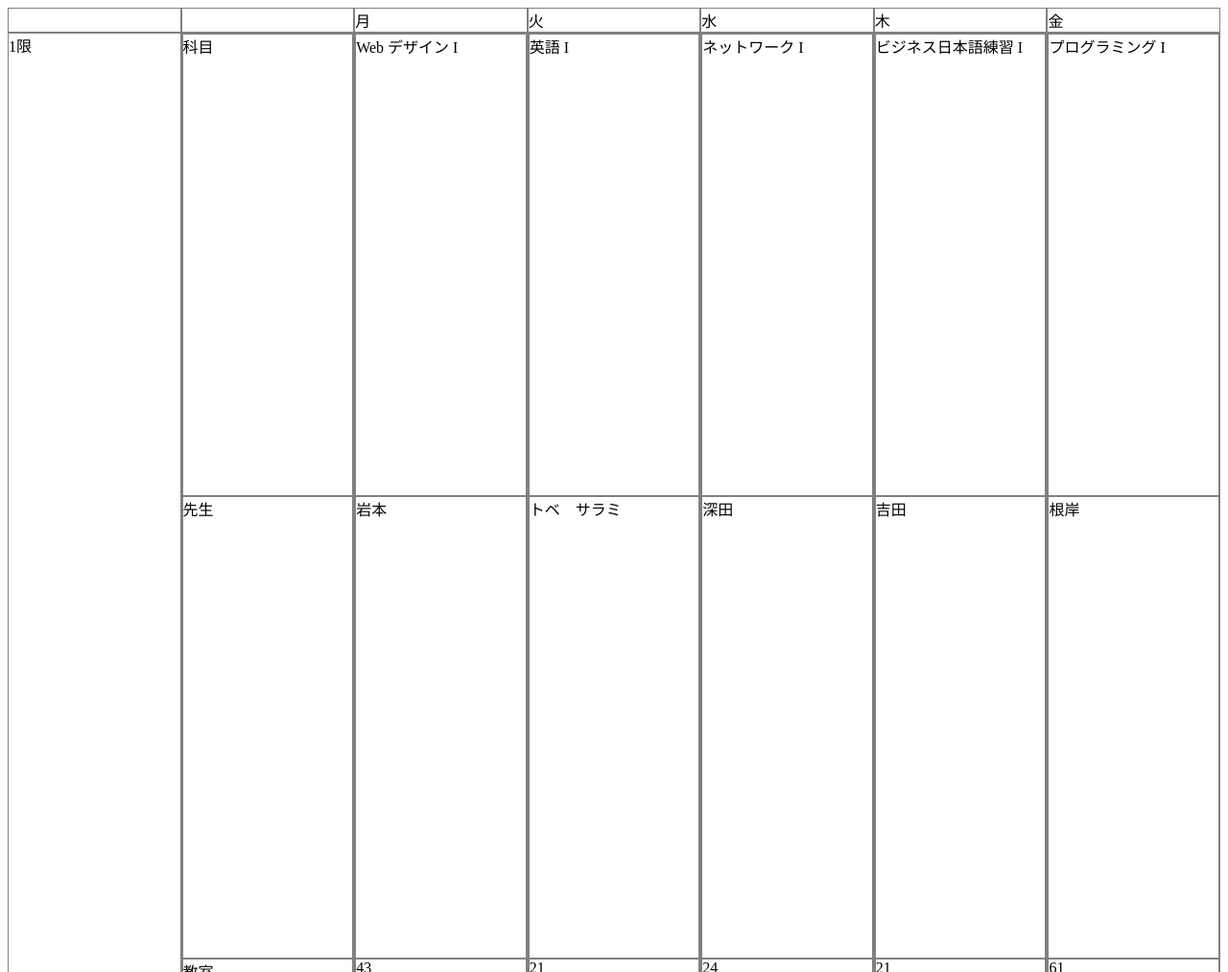
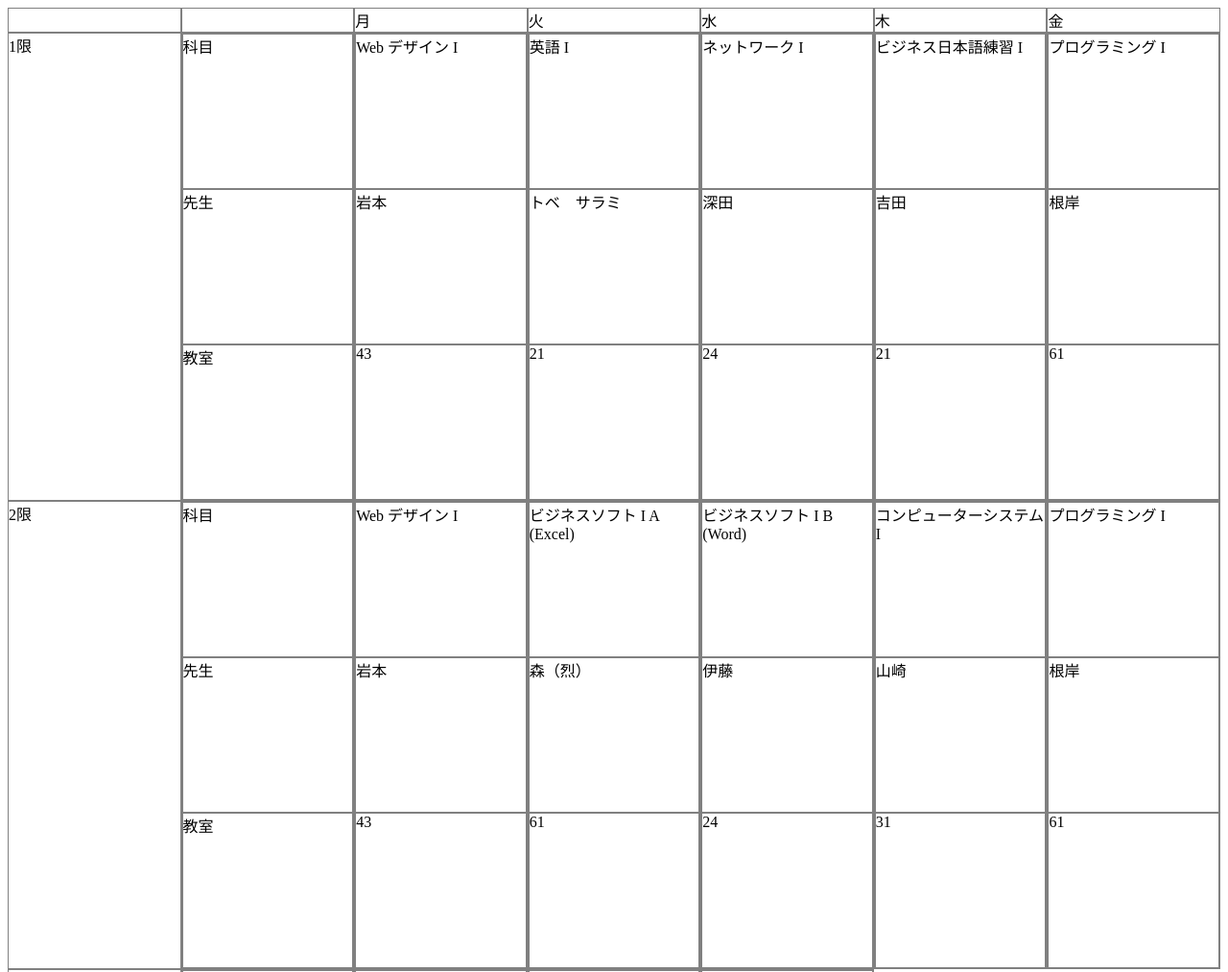
Before and after one commit to tatetato/notes, a plain HTML site: page courses.html in a window 1280 px wide. Shown: the top 1013 px of the page at 96% size. Drawn offline with Linux system fonts and the light colour scheme.

Commit message:
change period cell height

```diff
--- a/courses.html
+++ b/courses.html
@@ -26,7 +26,7 @@
 
       .period-cell {
         border: 1px solid gray;
-        min-height: 30rem;
+        min-height: 10rem;
       }
     </style>
   </head>
```
